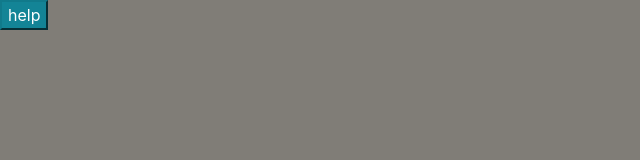
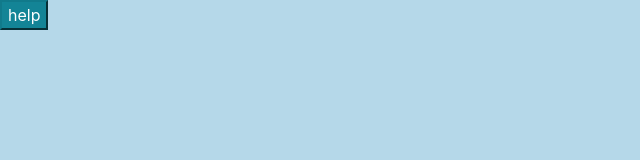
Before and after one commit to ygitore/colors, a website built with webpack: page src/index.html in a window 1280 px wide. Shown: the whole page, without its empty margins (0-640 px from the left). Built offline with nearby package versions, Linux system fonts and the light colour scheme.

Commit message:
files modiefied

```diff
--- a/package.json
+++ b/package.json
@@ -1,5 +1,5 @@
 {
-  "name": "intro-webpack",
+  "name": "colors",
   "version": "1.0.0",
   "description": "A project that explores webpack",
   "main": "src/javascripts/main.js",
--- a/src/styles/main.scss
+++ b/src/styles/main.scss
@@ -1,5 +1,5 @@
 @import "~bootstrap/scss/bootstrap";
 
 body{
-    background-color: rgb(128, 125, 119);
+    background-color: rgb(181, 216, 233);
 }
```
